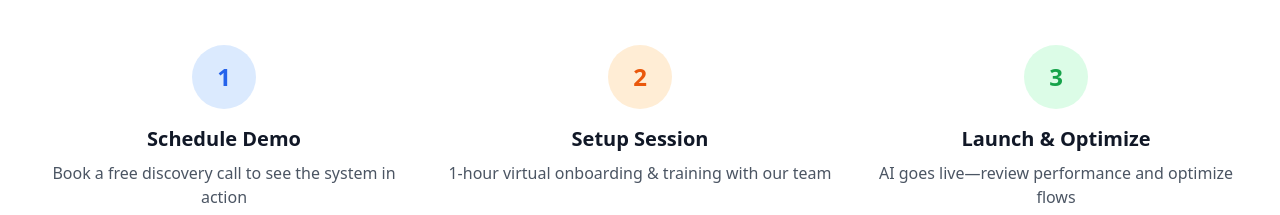
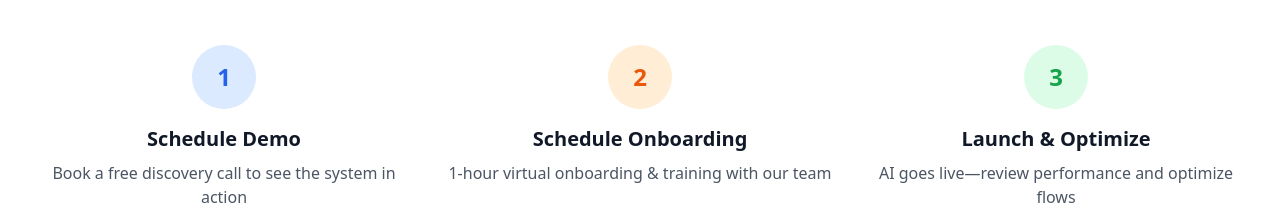
Before and after one commit to blueprintit-ai/octoassistant, a website: page index.html in a window 1280 px wide. Shown: the part 4140-4355 px from the top of the page. Drawn offline with nearby package versions, Linux system fonts and the light colour scheme.

Commit message:
Update index.html

```diff
--- a/index.html
+++ b/index.html
@@ -482,7 +482,7 @@
                         <div class="mx-auto w-16 h-16 bg-orange-100 rounded-full flex items-center justify-center mb-4">
                             <span class="text-2xl font-bold text-orange-600">2</span>
                         </div>
-                        <h3 class="text-xl font-semibold text-gray-900 mb-2">Setup Session</h3>
+                        <h3 class="text-xl font-semibold text-gray-900 mb-2">Schedule Onboarding</h3>
                         <p class="text-gray-600">1-hour virtual onboarding & training with our team</p>
                     </div>
 
```
